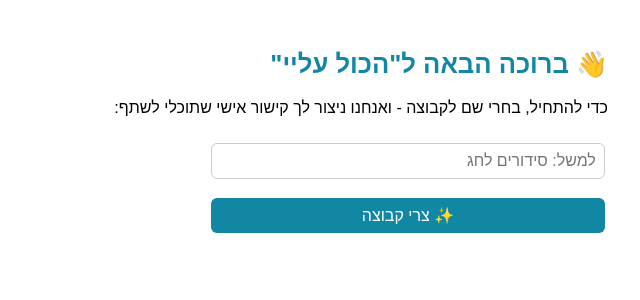
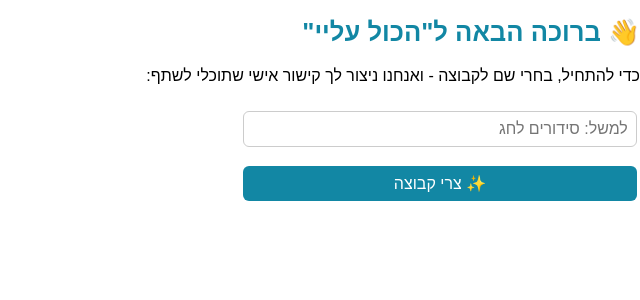
Before and after one commit to MorZadaNaveh/hakol_alai, a Flask app: page / in a window 1280 px wide. Shown: the top 300 px of the page, without its empty margins (640-1280 px from the left). Run offline with Flask 3, Linux system fonts and the light colour scheme.

Commit message:
design changes-screen width

```diff
--- a/templates/index.html
+++ b/templates/index.html
@@ -5,11 +5,14 @@
   <title>הכול עליי – יצירת קבוצה</title>
   <link rel="stylesheet" href="/static/css/style.css">
   <style>
-    body {
+    html,body {
       font-family: 'Arimo', sans-serif;
       direction: rtl;
-      padding: 2rem;
       margin: 0;
+      padding: 0;
+      width: 100vw;
+      max-width: 100vw;
+      overflow-x: hidden;
     }
 
     h1 {
```
